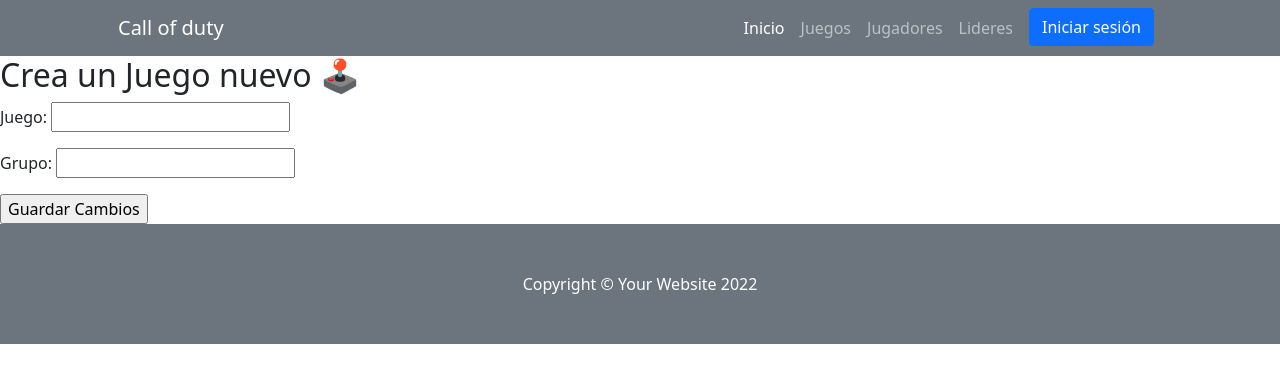
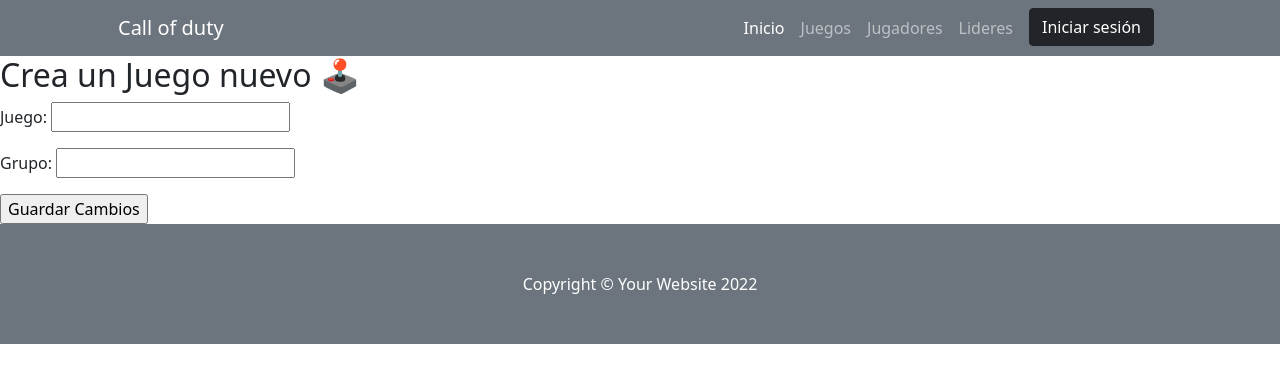
Before and after one commit to santiroldann/ProyectoJuego, a Django app: page /crearjuego/ in a window 1280 px wide. Shown: the top 383 px of the page. Run offline with Django 4.2, Linux system fonts and the light colour scheme; some libraries are stand-ins or nearby versions.

Commit message:
Registro con mods

```diff
--- a/ProyectoJuegoApp/template/ProyectoJuegoApp/base1.html
+++ b/ProyectoJuegoApp/template/ProyectoJuegoApp/base1.html
@@ -27,7 +27,7 @@
                         <li class="nav-item"><a class="nav-link" href={% url "juegos" %}>Juegos</a></li>
                         <li class="nav-item"><a class="nav-link" href={% url "jugadores" %}>Jugadores</a></li>
                         <li class="nav-item"><a class="nav-link" href={% url "lideres" %}>Lideres</a></li>
-                        <li class="nav-item"><a class="btn btn-primary mx-2" href={% url "login" %}>Iniciar sesión</a></li>
+                        <li class="nav-item"><a class="btn btn-dark mx-2" href={% url "login" %}>Iniciar sesión</a></li>
                     </ul>
                 </div>
             </div>
```
